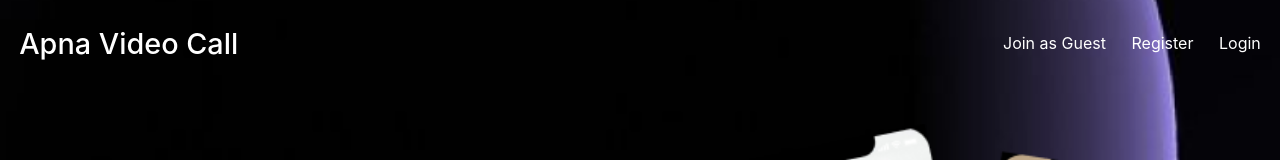
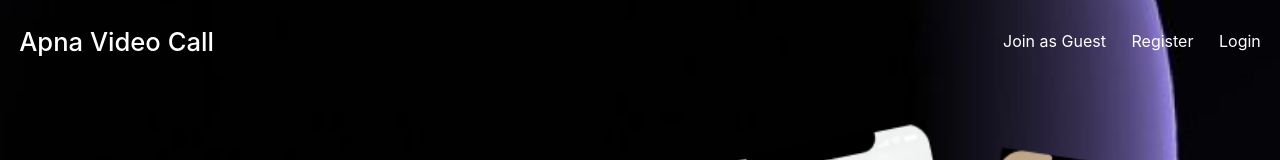
Before and after one commit to PranavMehunkar/Apna-Video-Call, a React (Create React App) app in the folder frontend/: page / in a window 1280 px wide. Shown: the top 160 px of the page. Built offline with nearby package versions, Linux system fonts and the light colour scheme.

Commit message:
Update App.css

```diff
--- a/frontend/src/App.css
+++ b/frontend/src/App.css
@@ -17,7 +17,7 @@
 }
 
 .landingPageContainer nav h2 {
-  font-size: 1.8rem;
+  font-size: 1.6rem;
   font-weight: 500;
 }
 
```
